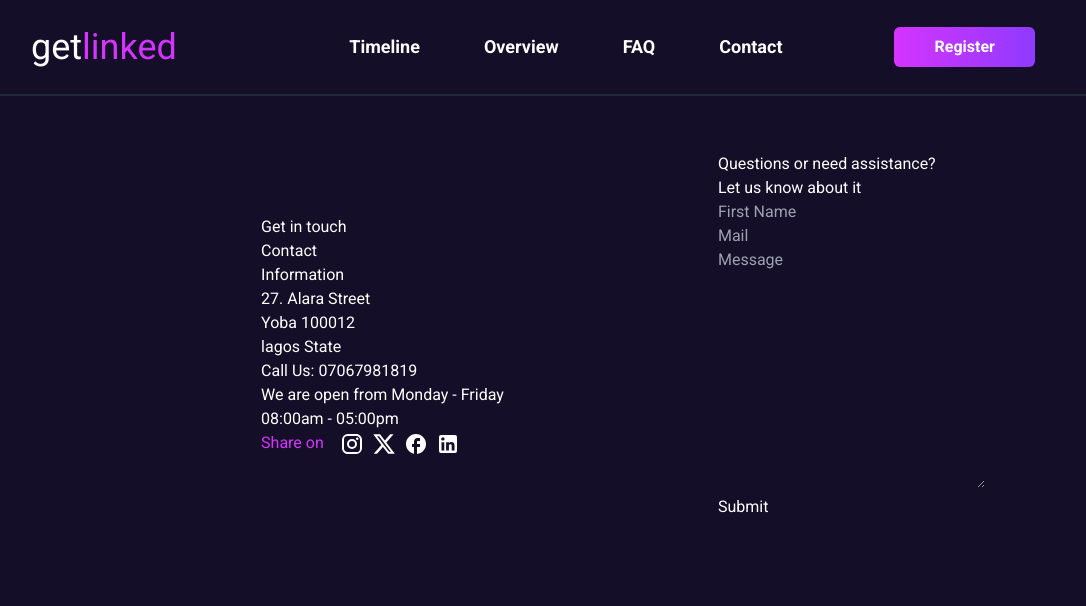
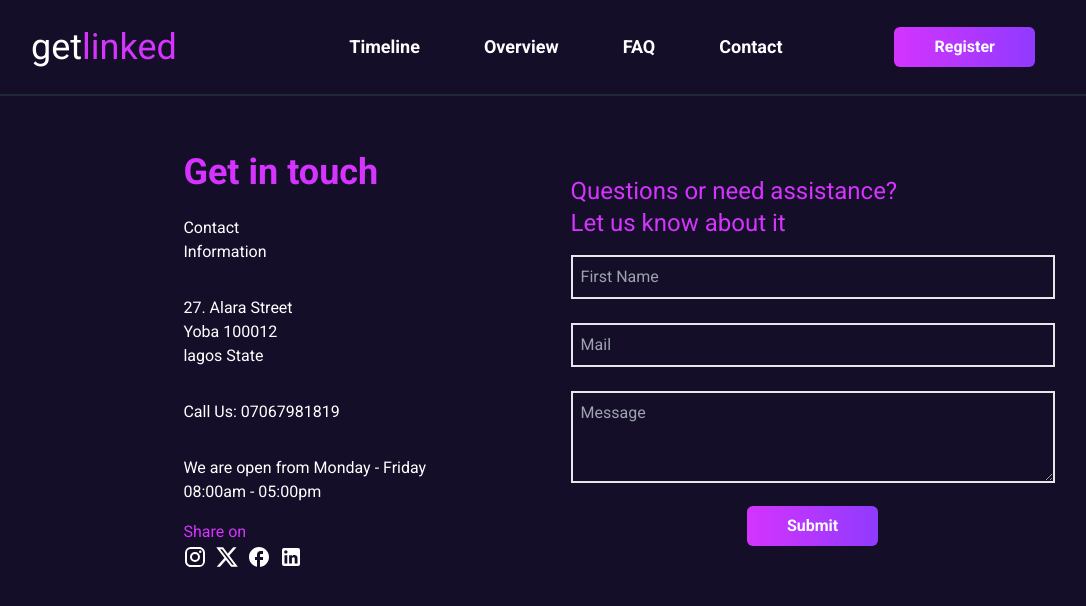
Before and after one commit to Ighenri/GetLinkedTech, a React (Create React App) app: page /contact in a window 1280 px wide. Shown: the top 606 px of the page, without its empty margins (17-1103 px from the left). Built offline with nearby package versions, Linux system fonts and the light colour scheme.

Commit message:
added the contact page

```diff
--- a/public/style.css
+++ b/public/style.css
@@ -4,6 +4,8 @@
   padding: 0;
   box-sizing: border-box;
   background-color: rgb(21, 14, 40);
+  /* background-color: hsla(0, 15%, 23%, 0.03); */
+ ;
 }
 body{
   overflow-x: hidden;
--- a/src/App.js
+++ b/src/App.js
@@ -9,22 +9,10 @@
 import Sponsors from "./Components/Sponsors";
 import Policy from "./Components/Policy";
 import Footer from "./Components/Footer";
-// import {Routes, Route} from "react-router-dom"
+
 function App() {
   return (
-    <div className="App w-screen bg-dark-purple">
-      {/* <Route path="/" element={<Header />} />
-      <Route path="" element={<HeroPage />} />
-      <Route path="" element={<BigIdea />} />
-      <Route path="" element={ <Rules />} />
-      <Route path="" element={<Criteria />} />
-      <Route path="" element={  <Faq />} />
-      <Route path="" element={ <Timeline />} />
-      <Route path="" element={ <Award />} />
-      <Route path="" element={ <Sponsors />} />
-      <Route path="" element={<Policy />} />
-      <Route path="" element={<Footer />} /> */}
-
+    <div className="App w-screen">
       <Header />
       <HeroPage />
       <BigIdea />
--- a/src/Routes/Contact.js
+++ b/src/Routes/Contact.js
@@ -5,28 +5,29 @@
 import FacebookOutlinedIcon from "@mui/icons-material/FacebookOutlined";
 import LinkedInIcon from "@mui/icons-material/LinkedIn";
 
-
 export const Contact = () => {
   return (
     <section className="h-screen">
       <Header />` `
-      <div className="text-white flex items-center justify-evenly w-[90%] mx-auto translate-y-32">
+      <div className="text-white flex-col-reverse md:flex-row flex items-center justify-evenly w-[90%] mx-auto translate-y-32">
         <div>
-          <div>
-            <h4>Get in touch</h4>
-            <p>
+          <div className="hidden md:grid">
+            <h4 className="text-light-purple md:text-4xl font-bold mb-2">
+              Get in touch
+            </h4>
+            <p className="my-4">
               Contact <br /> Information
             </p>
-          </div>
-          <p>
+            <p className="my-4">
               27. Alara Street <br /> Yoba 100012 <br />
               lagos State
             </p>
-          <p>Call Us: 07067981819</p>
-          <p>
+            <p className="my-4">Call Us: 07067981819</p>
+            <p className="my-4">
               We are open from Monday - Friday <br /> 08:00am - 05:00pm
             </p>
-          <div className="flex items-center">
+          </div>
+          <div className="flex flex-col items-center md:items-start mb-0">
             <p className="text-light-purple mr-4">Share on</p>
             <span>
               <a className="mr-2" href="#html">
@@ -45,27 +46,49 @@
             </span>
           </div>
         </div>
-        <div>
-          <p>Questions or need assistance?</p>
-          <p>Let us know about it</p>
-          <div>
-            <input type="text" name="" id="" placeholder="First Name" />
+
+        <div className="w-[340px] md:w-[500px] ">
+          <form className=" p-2 w-[100%]">
+            <p className=" text-light-purple text-lg md:text-2xl">
+              Questions or need assistance?
+            </p>
+            <p className=" text-light-purple mb-2  text-lg md:text-2xl">
+              Let us know about it
+            </p>
+            <div className="bg-transparent mt-4">
+              <input
+                className=" border-2 w-full p-2"
+                type="text"
+                name=""
+                id=""
+                placeholder="First Name"
+              />
             </div>
             <div>
-            <input type="text" name="" id="" placeholder="Mail" />
+              <input
+                className=" border-2 w-full my-6 p-2"
+                type="text"
+                name=""
+                id=""
+                placeholder="Mail"
+              />
             </div>
             <div>
               <textarea
+                className=" border-2 w-full p-2"
                 name=""
                 id=""
                 cols="30"
-              rows="10"
+                rows="3"
                 placeholder="Message"
               ></textarea>
             </div>
-          <div>
-            <button>Submit</button>
+            <div className="grid place-content-center mt-4">
+              <button className="px-8 mt-6 md:mt-0 md:px-10 py-2 rounded-md text-center font-bold bg-gradient-to-r from-light-purple to-linear  hover:bg-gradient-to-r hover:from-linear to hover:to-black hover:border hover:border-white">
+                Submit
+              </button>
             </div>
+          </form>
         </div>
       </div>
     </section>
```
Lines whose indentation alone changed are shown as unchanged.
